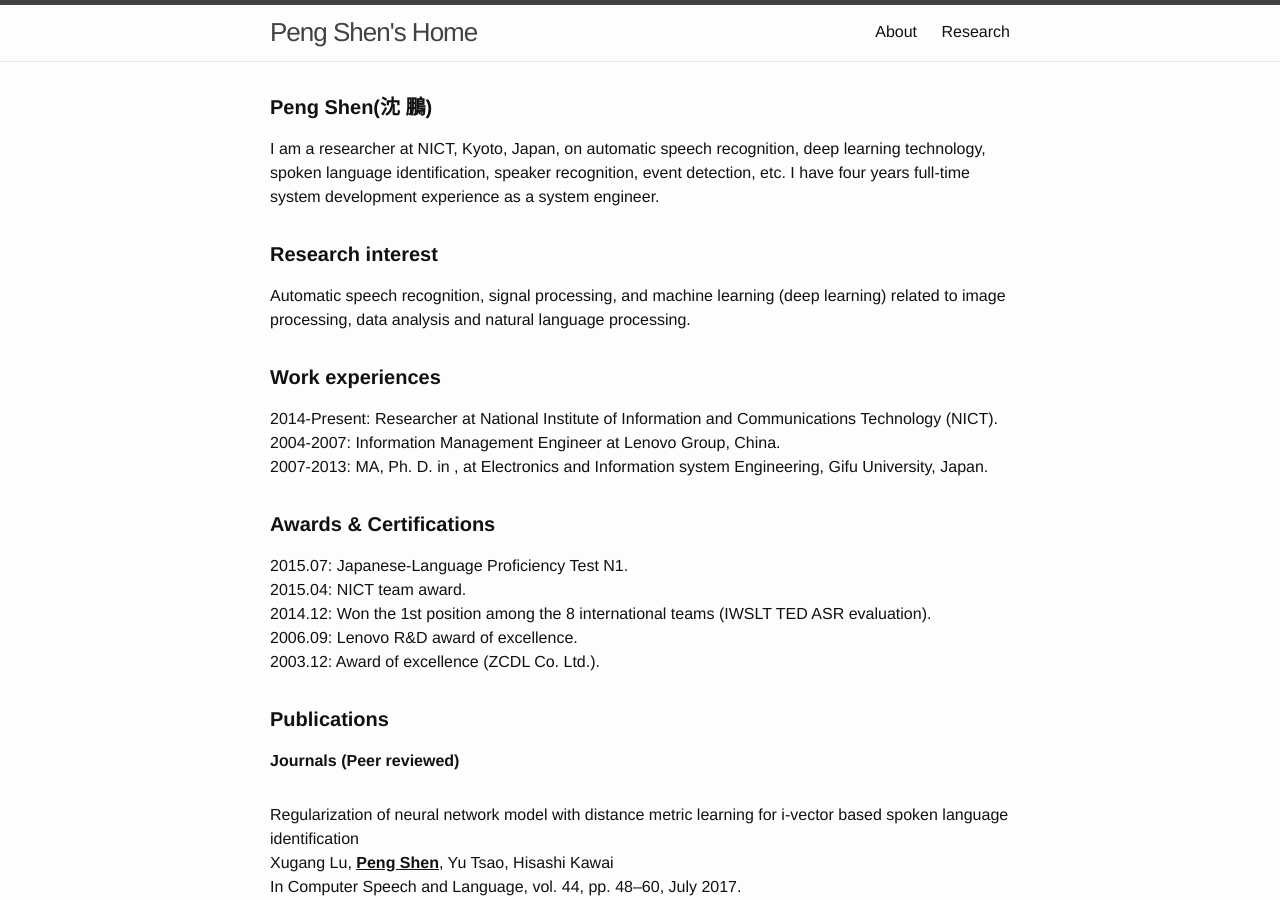
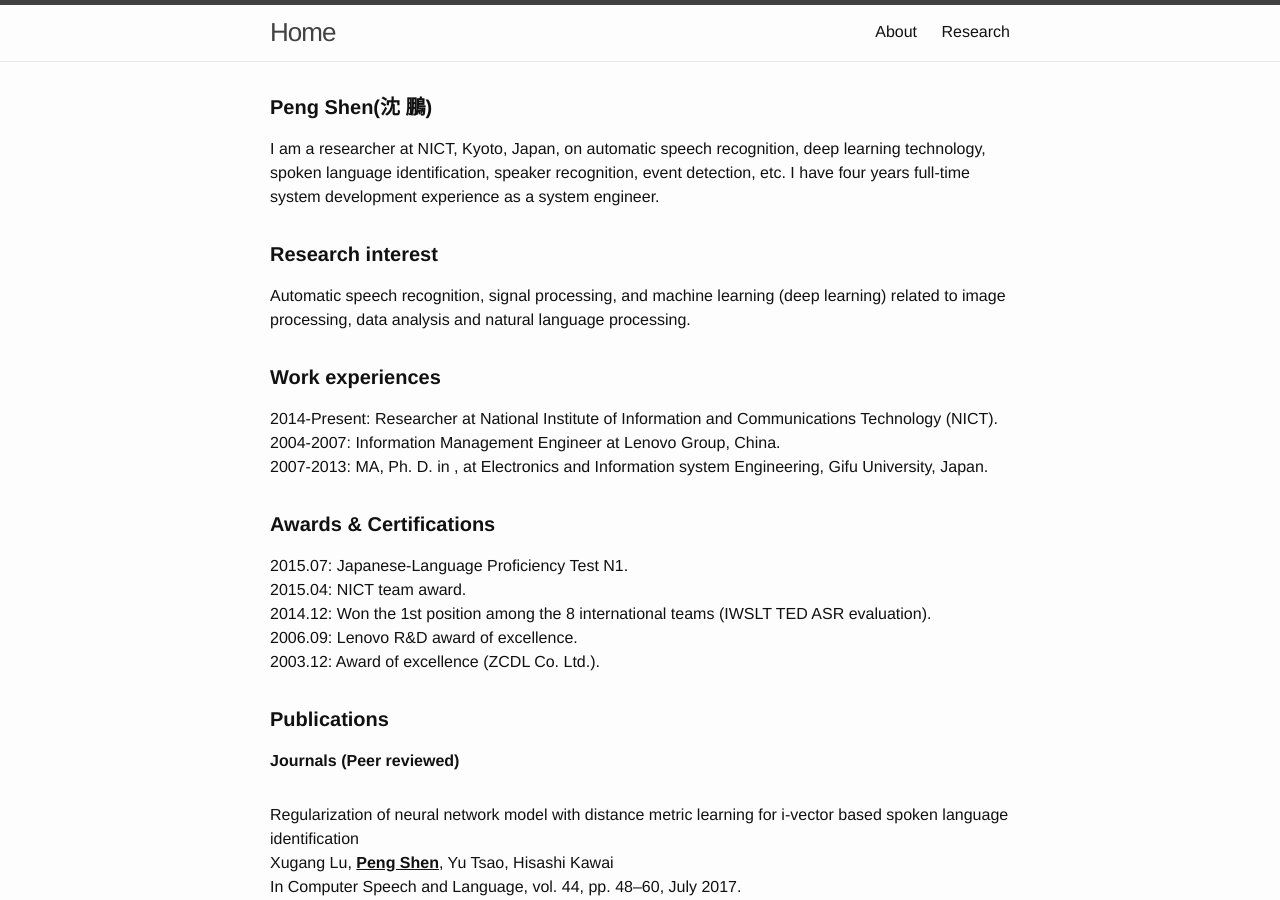
Before and after one commit to sinpycn/sinpycn.github.io, a Jekyll site: the page built from index.md, in a window 1280 px wide and 900 px high. Built offline with Jekyll 4.4.1, drawn with Linux system fonts in a browser that asks for light colours.

Commit message:
Update header.html

```diff
--- a/_includes/header.html
+++ b/_includes/header.html
@@ -3,7 +3,7 @@
   <div class="wrapper">
     {% assign default_paths = site.pages | map: "path" %}
     {% assign page_paths = site.header_pages | default: default_paths %}
-    <a class="site-title" href="{{ "/" | relative_url }}">{{ site.title | escape }}</a>
+    <a class="site-title" href="{{ "/" | relative_url }}">Home</a>
 
     {% if page_paths %}
       <nav class="site-nav">
```
